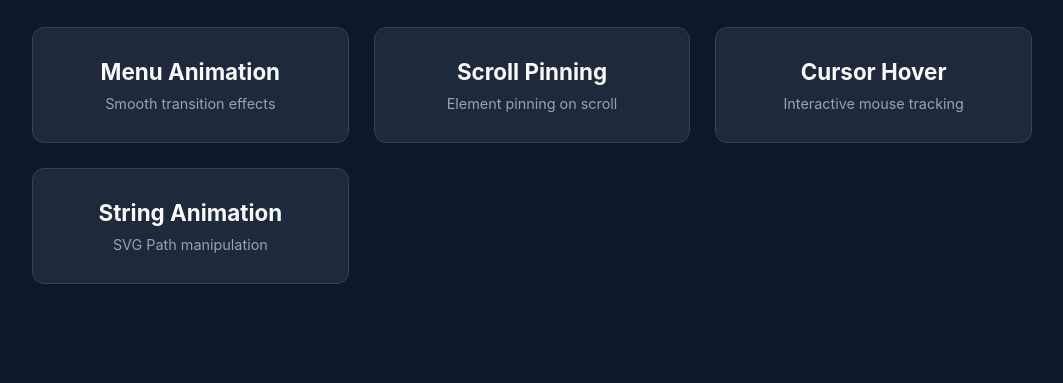
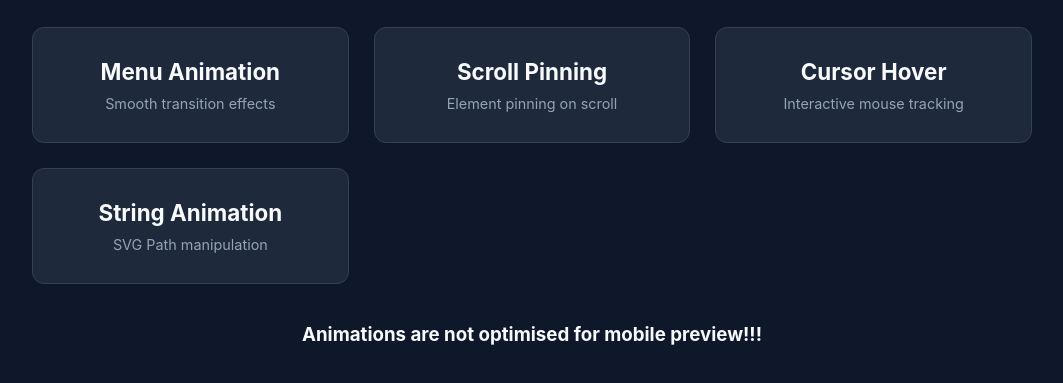
Before and after one commit to uhtharv/GSAP-projects, a plain HTML site: page index.html in a window 1280 px wide. Shown: the part 191-574 px from the top of the page, without its empty margins (108-1171 px from the left). Drawn offline with nearby package versions, Linux system fonts and the light colour scheme.

Commit message:
final touches

```diff
--- a/index.html
+++ b/index.html
@@ -111,6 +111,10 @@
         </a>
     </div>
 
+    <div class="header">
+        <h3>Animations are not optimised for mobile preview!!!</h3>
+    </div>
+
     <script>
         // GSAP Animations
         const tl = gsap.timeline();
```
